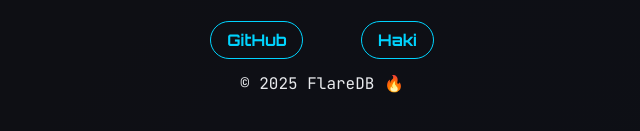
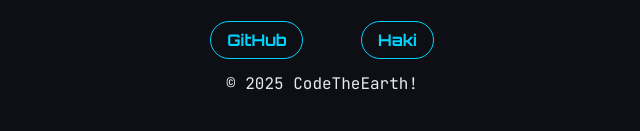
Before and after one commit to CodeTheEarth/flareDb, a website: page docs/index.html in a window 1280 px wide. Shown: the part 4702-4833 px from the top of the page, 318-958 px from the left. Drawn offline with nearby package versions, Linux system fonts and the light colour scheme.

Commit message:
optimization

```diff
--- a/docs/index.html
+++ b/docs/index.html
@@ -3,7 +3,9 @@
 <head>
 <meta charset="UTF-8">
 <meta name="viewport" content="width=device-width, initial-scale=1.0">
-<title>FlareDB 🔥 Docs</title>
+<title>FlareDB | Docs</title>
+<!-- Favicon -->
+<link rel="icon" href="https://files.catbox.moe/cus8wh.png" type="image/png">
 <link href="https://fonts.googleapis.com/css2?family=Orbitron:wght@400;700;900&family=JetBrains+Mono:wght@400;600;700&display=swap" rel="stylesheet">
 <link href="https://cdnjs.cloudflare.com/ajax/libs/prism/1.30.0/themes/prism-tomorrow.min.css" rel="stylesheet" />
 <style>
@@ -633,7 +635,7 @@
     <a href="https://github.com/codetheearth/flaredb" target="_blank">GitHub</a>
     <a href="https://github.com/hakisolos" target="_blank">Haki</a>
   </div>
-  <p>&copy; 2025 FlareDB 🔥</p>
+  <p>&copy; 2025 CodeTheEarth!</p>
 </footer>
 
 <script src="https://cdnjs.cloudflare.com/ajax/libs/prism/1.30.0/prism.min.js"></script>
```
